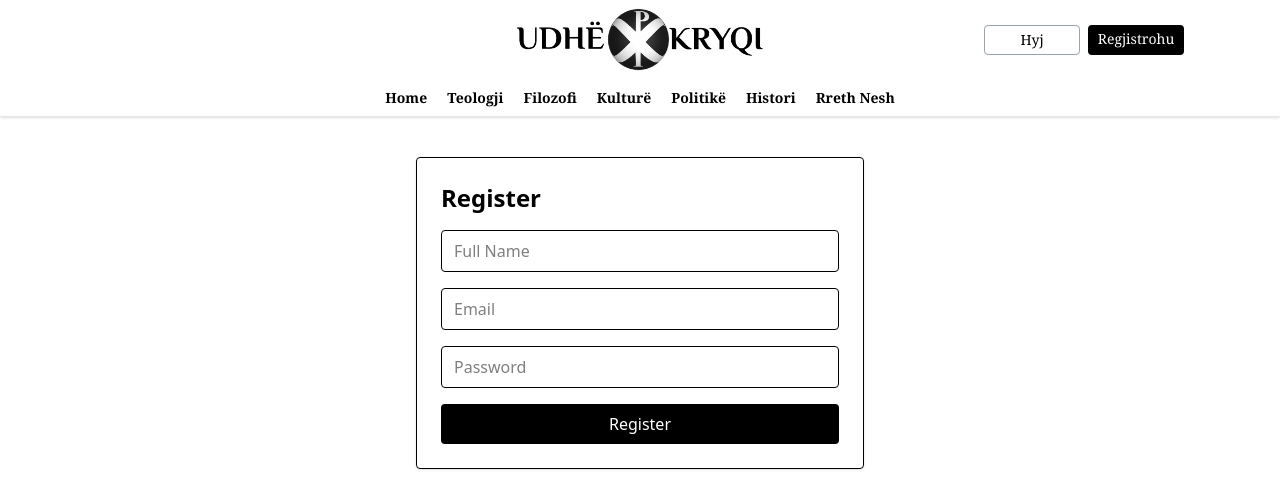
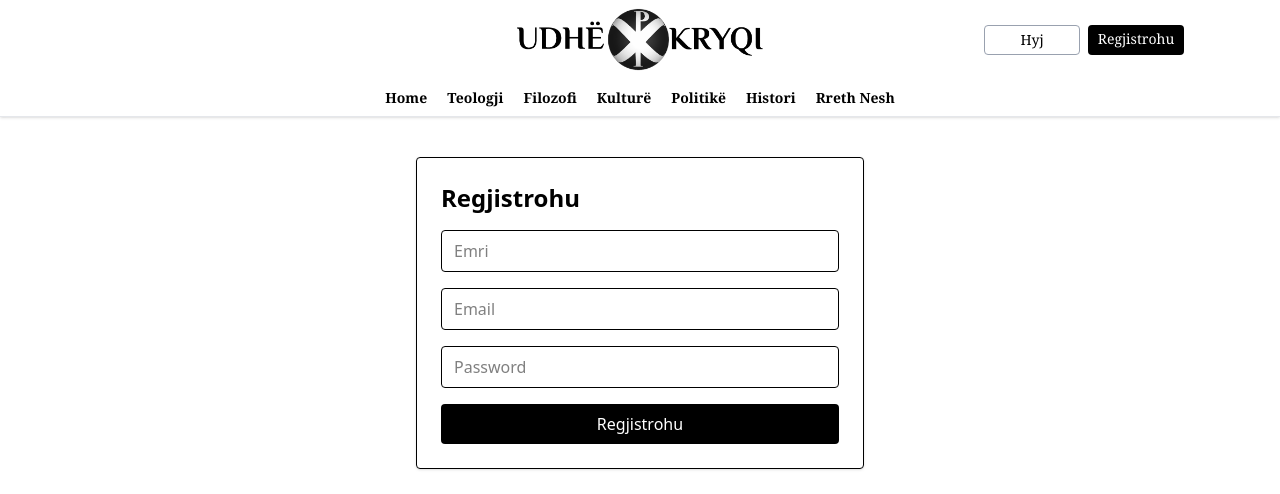
Before and after one commit to kristoferdeda/udhekryqi, a React (Vite) app in the folder frontend/: page /register in a window 1280 px wide. Shown: the top 494 px of the page. Built offline with nearby package versions, Linux system fonts and the light colour scheme.

Commit message:
Update Register.jsx

```diff
--- a/frontend/src/pages/Register.jsx
+++ b/frontend/src/pages/Register.jsx
@@ -34,12 +34,12 @@ export default function Register() {
 
   return (
     <div className="max-w-md mx-auto mt-10 p-6 border rounded shadow-sm">
-      <h2 className="text-2xl mb-4 font-semibold">Register</h2>
+      <h2 className="text-2xl mb-4 font-semibold">Regjistrohu</h2>
       <form onSubmit={handleSubmit} className="space-y-4">
         <input
           name="name"
           type="text"
-          placeholder="Full Name"
+          placeholder="Emri"
           value={form.name}
           onChange={handleChange}
           className="w-full border px-3 py-2 rounded"
@@ -67,7 +67,7 @@ export default function Register() {
           type="submit"
           className="w-full bg-black text-white py-2 rounded hover:bg-gray-800"
         >
-          Register
+          Regjistrohu
         </button>
       </form>
 
```
